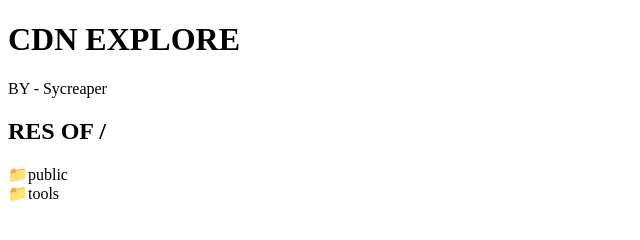
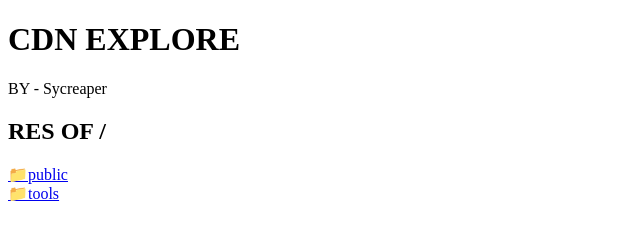
Before and after one commit to Sycreaper/cdn, a plain HTML site: page index.html in a window 1280 px wide. Shown: the full height of the page, 0-640 px from the left. Drawn offline with Linux system fonts and the light colour scheme.

Commit message:
Update index.html

```diff
--- a/index.html
+++ b/index.html
@@ -9,8 +9,8 @@
 <h1>CDN EXPLORE</h1>
 <little>BY - Sycreaper</little>
 <h2>RES OF /</h2>
-<a herf="public.html">📁public</a>
+<a href="public.html">📁public</a>
 <br/>
-<a herf="tools.html">📁tools</a>
+<a href="tools.html">📁tools</a>
 </body>
 </html>
```
